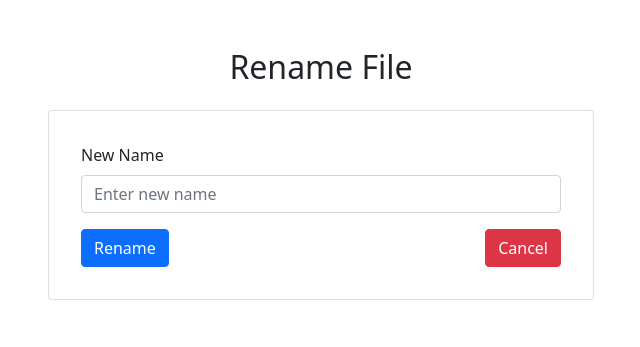
After one commit to Renanuya/django-file-project, a Django app: page /rename_file/13/ in a window 1280 px wide. The commit adds this page. Shown: the top 347 px of the page, without its empty margins (319-959 px from the left). Run offline with Django 5.2, Linux system fonts and the light colour scheme; data comes from the database, SQL or seed files in the repository; both versions use the stored data as it was after the commit.

Commit message:
edit button and edit functions added

```diff
--- a/fileUploadAndDownloadProject/forms.py
+++ b/fileUploadAndDownloadProject/forms.py
@@ -10,3 +10,7 @@ class UploadForm(ModelForm):
     class Meta:
         model = Files
         fields = ['name', 'document']
+
+
+class RenameFileForm(forms.Form):
+    new_name = forms.CharField(label='New Name', max_length=100)
--- a/fileUploadAndDownloadProject/models.py
+++ b/fileUploadAndDownloadProject/models.py
@@ -1,3 +1,5 @@
+import os
+
 from django.db import models
 
 
@@ -11,3 +13,8 @@ class Files(models.Model):
         self.document.delete()
         # Call the default delete() implementation
         super().delete(*args, **kwargs)
+
+    def save(self, *args, **kwargs):
+        # Update the file path in the database
+        self.document.name = self.document.name
+        super().save(*args, **kwargs)
--- /dev/null
+++ b/fileUploadAndDownloadProject/templates/files/rename.html
@@ -0,0 +1,36 @@
+<!DOCTYPE html>
+<html lang="en">
+<head>
+    <meta charset="UTF-8">
+    <meta name="viewport" content="width=device-width, initial-scale=1.0">
+    <title>Rename File</title>
+    <!-- Bootstrap CSS -->
+    <link href="https://cdn.jsdelivr.net/npm/bootstrap@5.0.2/dist/css/bootstrap.min.css" rel="stylesheet">
+</head>
+<body>
+    <div class="container py-5">
+        <h2 class="text-center mb-4">Rename File</h2>
+        <div class="row justify-content-center">
+            <div class="col-lg-6">
+                <div class="card">
+                    <div class="card-body">
+                        <form method="post" action="{% url 'rename_file' file.id %}" class="p-3">
+                            {% csrf_token %}
+                            <div class="mb-3">
+                                <label for="new_name" class="form-label">New Name</label>
+                                <input type="text" class="form-control" id="new_name" name="new_name" placeholder="Enter new name">
+                            </div>
+                            <div class="d-flex justify-content-between">
+                                <button type="submit" class="btn btn-primary">Rename</button>
+                                <a href="{% url 'home' %}" class="btn btn-danger">Cancel</a>
+                            </div>
+                        </form>
+                    </div>
+                </div>
+            </div>
+        </div>
+    </div>
+    <!-- Bootstrap JS -->
+    <script src="https://cdn.jsdelivr.net/npm/bootstrap@5.0.2/dist/js/bootstrap.bundle.min.js"></script>
+</body>
+</html>
--- a/fileUploadAndDownloadProject/urls.py
+++ b/fileUploadAndDownloadProject/urls.py
@@ -26,6 +26,7 @@ urlpatterns = [
     path('files/upload', views.upload, name='upload'),
     path('', views.home, name='home'),
     path('delete_file/<int:file_id>/', views.delete_file, name='delete_file'),
+    path('rename_file/<int:file_id>/', views.rename_file, name='rename_file'),
 ]
 
 urlpatterns += static(settings.MEDIA_URL, document_root=settings.MEDIA_ROOT)
--- a/fileUploadAndDownloadProject/views.py
+++ b/fileUploadAndDownloadProject/views.py
@@ -4,7 +4,7 @@ from django.http import Http404, HttpResponse, HttpResponseNotFound
 from django.urls import reverse
 
 from fileUploadAndDownloadProject import settings
-from fileUploadAndDownloadProject.forms import UploadForm
+from fileUploadAndDownloadProject.forms import UploadForm, RenameFileForm
 from fileUploadAndDownloadProject.models import Files
 from django.shortcuts import render, redirect
 
@@ -35,3 +35,26 @@ def delete_file(request, file_id):
         os.remove(file_path)
     file.delete()
     return redirect('home')
+
+
+def rename_file(request, file_id):
+    file = Files.objects.get(pk=file_id)
+    if request.method == 'POST':
+        form = RenameFileForm(request.POST)
+        if form.is_valid():
+            new_name = form.cleaned_data['new_name']
+            # Get the file extension
+            _, ext = os.path.splitext(file.document.name)
+            # Update the file name
+            file.name = new_name
+            # Update the file path in the database
+            new_file_path = os.path.join('files', new_name + ext)
+            old_file_path = file.document.path
+            file.document.name = new_file_path
+            # Rename the actual file
+            os.rename(old_file_path, os.path.join(settings.MEDIA_ROOT, new_file_path))
+            file.save()
+            return redirect('home')
+    else:
+        form = RenameFileForm()
+    return render(request, 'files/rename.html', {'file': file, 'form': form})
```
Also changed, not shown: fileUploadAndDownloadProject/templates/files/home.html (+10 -4 lines), fileUploadAndDownloadProject/templates/files/upload.html (+4 -6 lines), db.sqlite3, upload/files/Image_from_1.png (added), upload/files/Image_from_2.png (added), upload/files/tasdasd.png (added).
